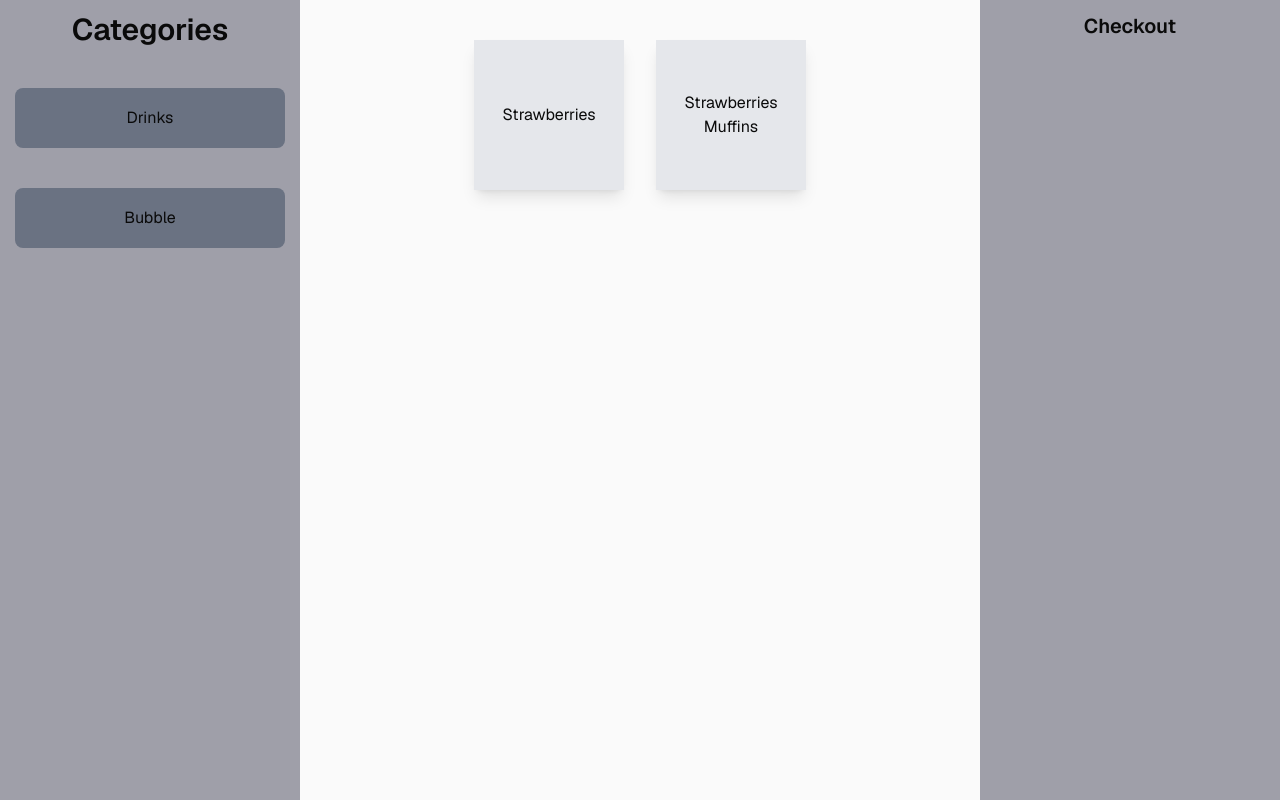
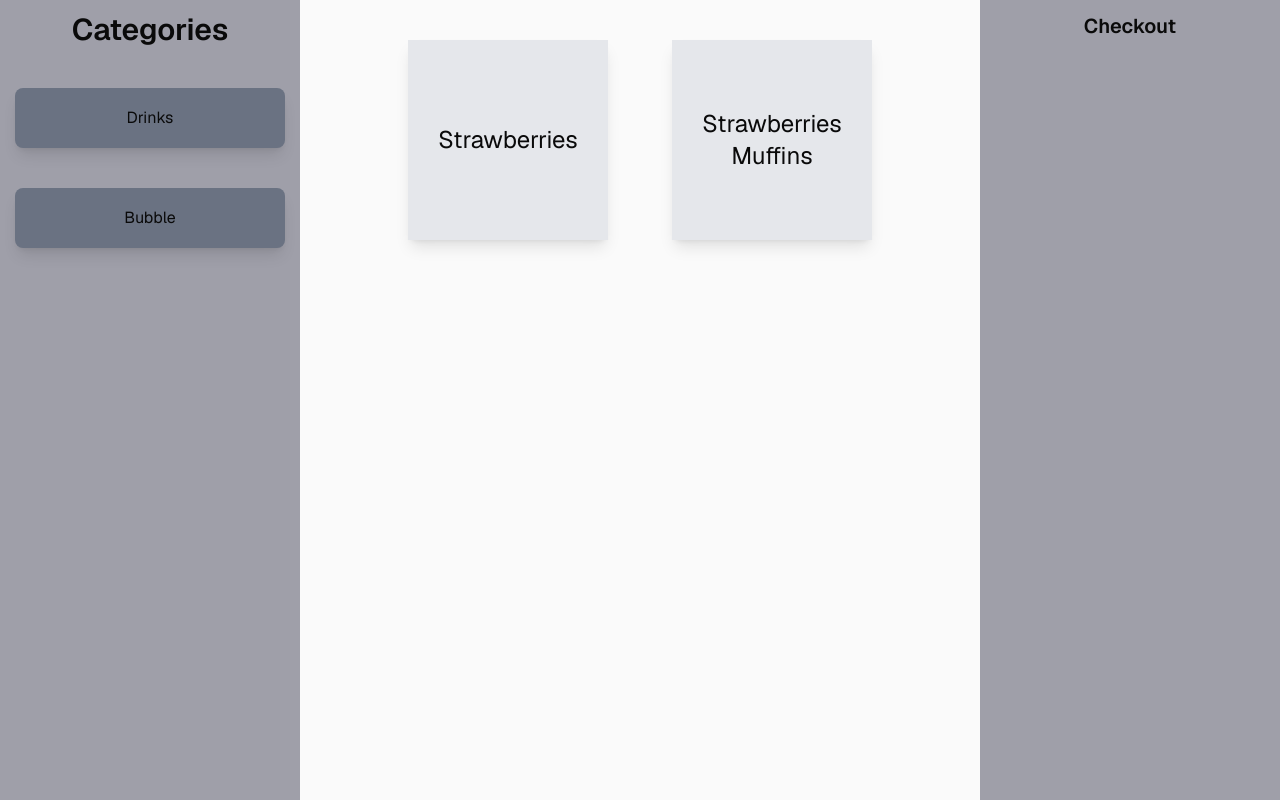
Before and after one commit to Robin5605/csce331-project3, a Next.js app: page / in a window 1280 px wide. Built offline with nearby package versions, Linux system fonts and the light colour scheme.

Commit message:
feat: Made some UI improvements

```diff
--- a/app/ItemCard.tsx
+++ b/app/ItemCard.tsx
@@ -6,8 +6,8 @@ interface ItemCardProps {
 
 const ItemCard: React.FC<ItemCardProps> = memo(({ itemName }) => {
   return (
-    <div className="h-[150px] w-[150px] bg-gray-200 flex justify-center items-center shadow-lg p-2 text-center">
-      <p className="whitespace-normal wrap-break-words">{itemName}</p>
+    <div className="h-[200px] w-[200px] bg-gray-200 flex justify-center items-center shadow-lg p-2 text-center transform transition-transform duration-300 hover:scale-110">
+        <p className="whitespace-normal break-words text-2xl">{itemName}</p>
     </div>
   );
 });
--- a/app/page.tsx
+++ b/app/page.tsx
@@ -3,9 +3,9 @@ import ItemCard from "./ItemCard";
 export default function Home() {
     const Category = ({ name }: {name: string}) => {
        return(
-        <div className="w-[90%] h-15 flex justify-center items-center bg-gray-500 rounded-md">
-                {name}
-            </div>
+        <div className="shadow-lg w-[90%] h-15 flex justify-center items-center bg-gray-500 rounded-md transform transition-transform duration-100 hover:scale-105">
+            {name}
+        </div>
        )
     }
     return (
@@ -19,7 +19,7 @@ export default function Home() {
         </aside>
 
         <main className="flex-1 flex items-start justify-center mt-10">
-            <div className="flex flex-wrap gap-8">
+            <div className="flex flex-wrap gap-16">
             <ItemCard itemName="Strawberries" />
             <ItemCard itemName="Strawberries Muffins" />
             </div>
```
